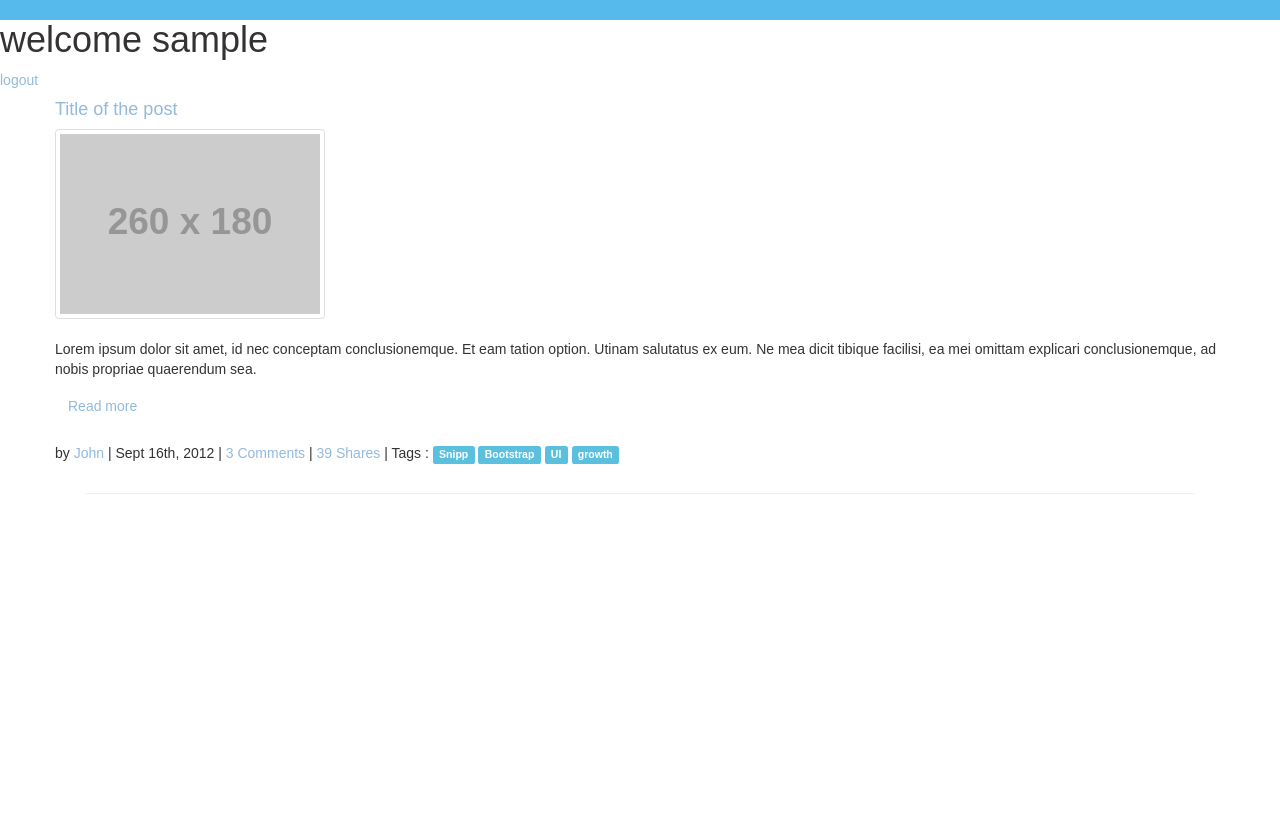
After one commit to RickOliwer/projekt-metodik-grupp-3, a PHP site: page /home.php in a window 1280 px wide. The commit adds this page. Run offline with PHP 8.4, Linux system fonts and the light colour scheme; the visitor is signed in with stand-in values (Sample User, id 1); some libraries are stand-ins or nearby versions.

Commit message:
fixed session

```diff
--- a/instalight/function.php
+++ b/instalight/function.php
@@ -12,6 +12,7 @@ function saveToDB($pdo, $tableName, $newData){
         ':' . implode(', :', array_keys($newData))
     );
 
-    $statement = $pdo->prepare($sql);
-    $statement->execute($newData);
+    $stmt = $pdo->prepare($sql);
+    $stmt->execute($newData);
+
 }
--- a/instalight/header.php
+++ b/instalight/header.php
@@ -1,4 +1,10 @@
 <?php
+session_start();
+// Check if the user is already logged in, if yes then redirect him to welcome page
+if (!isset($_SESSION['loggedin'])) {
+    header('Location: index.html');
+    exit;
+}
 ?>
 
 <!DOCTYPE html>
@@ -9,6 +15,9 @@
     <meta name="viewport" content="width=device-width, initial-scale=1.0">
     <title>Document</title>
     <link rel="stylesheet" href="https://maxcdn.bootstrapcdn.com/bootstrap/4.0.0/css/bootstrap.min.css" integrity="sha384-Gn5384xqQ1aoWXA+058RXPxPg6fy4IWvTNh0E263XmFcJlSAwiGgFAW/dAiS6JXm" crossorigin="anonymous">
+    <link href="//netdna.bootstrapcdn.com/twitter-bootstrap/2.3.2/css/bootstrap-combined.min.css" rel="stylesheet" id="bootstrap-css">
     <link href="style.css" rel="stylesheet" type="text/css">
+    <script src="//netdna.bootstrapcdn.com/twitter-bootstrap/2.3.2/js/bootstrap.min.js"></script>
+    <script src="//code.jquery.com/jquery-1.11.1.min.js"></script>
 </head>
 <body>
--- /dev/null
+++ b/instalight/home.php
@@ -0,0 +1,48 @@
+<?php
+
+
+require_once 'header.php';
+?>
+
+<h1>welcome <?php echo $_SESSION['user']['username']?></h1>
+<a href="logout.php">logout</a>
+
+<div class="container">
+<div class="row">
+  <div class="span12">
+    <div class="row">
+      <div class="span8">
+        <h4><strong><a href="#">Title of the post</a></strong></h4>
+      </div>
+    </div>
+    <div class="row">
+      <div class="span2">
+        <a href="#" class="thumbnail">
+            <img src="http://placehold.it/260x180" alt="">
+        </a>
+      </div>
+      <div class="span10">
+        <p>
+          Lorem ipsum dolor sit amet, id nec conceptam conclusionemque. Et eam tation option. Utinam salutatus ex eum. Ne mea dicit tibique facilisi, ea mei omittam explicari conclusionemque, ad nobis propriae quaerendum sea.
+        </p>
+        <p><a class="btn" href="#">Read more</a></p>
+      </div>
+    </div>
+    <div class="row">
+      <div class="span8">
+        <p></p>
+        <p>
+          <i class="icon-user"></i> by <a href="#">John</a>
+          | <i class="icon-calendar"></i> Sept 16th, 2012
+          | <i class="icon-comment"></i> <a href="#">3 Comments</a>
+          | <i class="icon-share"></i> <a href="#">39 Shares</a>
+          | <i class="icon-tags"></i> Tags : <a href="#"><span class="label label-info">Snipp</span></a>
+          <a href="#"><span class="label label-info">Bootstrap</span></a>
+          <a href="#"><span class="label label-info">UI</span></a>
+          <a href="#"><span class="label label-info">growth</span></a>
+        </p>
+      </div>
+    </div>
+  </div>
+</div>
+<hr>
--- /dev/null
+++ b/instalight/logout.php
@@ -0,0 +1,6 @@
+<?php
+
+    session_start();
+    session_destroy();
+
+    header('location: index.html');
--- /dev/null
+++ b/instalight/style.css
@@ -0,0 +1,261 @@
+/* BASIC */
+
+html {
+    background-color: #56baed;
+  }
+
+  body {
+    font-family: "Poppins", sans-serif;
+    height: 100vh;
+  }
+
+  a {
+    color: #92badd;
+    display:inline-block;
+    text-decoration: none;
+    font-weight: 400;
+  }
+
+  h2 {
+    text-align: center;
+    font-size: 16px;
+    font-weight: 600;
+    text-transform: uppercase;
+    display:inline-block;
+    margin: 40px 8px 10px 8px;
+    color: #cccccc;
+  }
+
+
+
+  /* STRUCTURE */
+
+  .wrapper {
+    display: flex;
+    align-items: center;
+    flex-direction: column;
+    justify-content: center;
+    width: 100%;
+    min-height: 100%;
+    padding: 20px;
+  }
+
+  #formContent {
+    -webkit-border-radius: 10px 10px 10px 10px;
+    border-radius: 10px 10px 10px 10px;
+    background: #fff;
+    padding: 30px;
+    width: 90%;
+    max-width: 450px;
+    position: relative;
+    padding: 0px;
+    -webkit-box-shadow: 0 30px 60px 0 rgba(0,0,0,0.3);
+    box-shadow: 0 30px 60px 0 rgba(0,0,0,0.3);
+    text-align: center;
+  }
+
+  #formFooter {
+    background-color: #f6f6f6;
+    border-top: 1px solid #dce8f1;
+    padding: 25px;
+    text-align: center;
+    -webkit-border-radius: 0 0 10px 10px;
+    border-radius: 0 0 10px 10px;
+  }
+
+
+
+  /* TABS */
+
+  h2.inactive {
+    color: #cccccc;
+  }
+
+  h2.active {
+    color: #0d0d0d;
+    border-bottom: 2px solid #5fbae9;
+  }
+
+
+
+  /* FORM TYPOGRAPHY*/
+
+  input[type=button], input[type=submit], input[type=reset]  {
+    background-color: #56baed;
+    border: none;
+    color: white;
+    padding: 15px 80px;
+    text-align: center;
+    text-decoration: none;
+    display: inline-block;
+    text-transform: uppercase;
+    font-size: 13px;
+    -webkit-box-shadow: 0 10px 30px 0 rgba(95,186,233,0.4);
+    box-shadow: 0 10px 30px 0 rgba(95,186,233,0.4);
+    -webkit-border-radius: 5px 5px 5px 5px;
+    border-radius: 5px 5px 5px 5px;
+    margin: 5px 20px 40px 20px;
+    -webkit-transition: all 0.3s ease-in-out;
+    -moz-transition: all 0.3s ease-in-out;
+    -ms-transition: all 0.3s ease-in-out;
+    -o-transition: all 0.3s ease-in-out;
+    transition: all 0.3s ease-in-out;
+  }
+
+  input[type=button]:hover, input[type=submit]:hover, input[type=reset]:hover  {
+    background-color: #39ace7;
+  }
+
+  input[type=button]:active, input[type=submit]:active, input[type=reset]:active  {
+    -moz-transform: scale(0.95);
+    -webkit-transform: scale(0.95);
+    -o-transform: scale(0.95);
+    -ms-transform: scale(0.95);
+    transform: scale(0.95);
+  }
+
+  input[type=text] {
+    background-color: #f6f6f6;
+    border: none;
+    color: #0d0d0d;
+    padding: 15px 32px;
+    text-align: center;
+    text-decoration: none;
+    display: inline-block;
+    font-size: 16px;
+    margin: 5px;
+    width: 85%;
+    border: 2px solid #f6f6f6;
+    -webkit-transition: all 0.5s ease-in-out;
+    -moz-transition: all 0.5s ease-in-out;
+    -ms-transition: all 0.5s ease-in-out;
+    -o-transition: all 0.5s ease-in-out;
+    transition: all 0.5s ease-in-out;
+    -webkit-border-radius: 5px 5px 5px 5px;
+    border-radius: 5px 5px 5px 5px;
+  }
+
+  input[type=text]:focus {
+    background-color: #fff;
+    border-bottom: 2px solid #5fbae9;
+  }
+
+  input[type=text]:placeholder {
+    color: #cccccc;
+  }
+
+
+
+  /* ANIMATIONS */
+
+  /* Simple CSS3 Fade-in-down Animation */
+  .fadeInDown {
+    -webkit-animation-name: fadeInDown;
+    animation-name: fadeInDown;
+    -webkit-animation-duration: 1s;
+    animation-duration: 1s;
+    -webkit-animation-fill-mode: both;
+    animation-fill-mode: both;
+  }
+
+  @-webkit-keyframes fadeInDown {
+    0% {
+      opacity: 0;
+      -webkit-transform: translate3d(0, -100%, 0);
+      transform: translate3d(0, -100%, 0);
+    }
+    100% {
+      opacity: 1;
+      -webkit-transform: none;
+      transform: none;
+    }
+  }
+
+  @keyframes fadeInDown {
+    0% {
+      opacity: 0;
+      -webkit-transform: translate3d(0, -100%, 0);
+      transform: translate3d(0, -100%, 0);
+    }
+    100% {
+      opacity: 1;
+      -webkit-transform: none;
+      transform: none;
+    }
+  }
+
+  /* Simple CSS3 Fade-in Animation */
+  @-webkit-keyframes fadeIn { from { opacity:0; } to { opacity:1; } }
+  @-moz-keyframes fadeIn { from { opacity:0; } to { opacity:1; } }
+  @keyframes fadeIn { from { opacity:0; } to { opacity:1; } }
+
+  .fadeIn {
+    opacity:0;
+    -webkit-animation:fadeIn ease-in 1;
+    -moz-animation:fadeIn ease-in 1;
+    animation:fadeIn ease-in 1;
+
+    -webkit-animation-fill-mode:forwards;
+    -moz-animation-fill-mode:forwards;
+    animation-fill-mode:forwards;
+
+    -webkit-animation-duration:1s;
+    -moz-animation-duration:1s;
+    animation-duration:1s;
+  }
+
+  .fadeIn.first {
+    -webkit-animation-delay: 0.4s;
+    -moz-animation-delay: 0.4s;
+    animation-delay: 0.4s;
+  }
+
+  .fadeIn.second {
+    -webkit-animation-delay: 0.6s;
+    -moz-animation-delay: 0.6s;
+    animation-delay: 0.6s;
+  }
+
+  .fadeIn.third {
+    -webkit-animation-delay: 0.8s;
+    -moz-animation-delay: 0.8s;
+    animation-delay: 0.8s;
+  }
+
+  .fadeIn.fourth {
+    -webkit-animation-delay: 1s;
+    -moz-animation-delay: 1s;
+    animation-delay: 1s;
+  }
+
+  /* Simple CSS3 Fade-in Animation */
+  .underlineHover:after {
+    display: block;
+    left: 0;
+    bottom: -10px;
+    width: 0;
+    height: 2px;
+    background-color: #56baed;
+    content: "";
+    transition: width 0.2s;
+  }
+
+  .underlineHover:hover {
+    color: #0d0d0d;
+  }
+
+  .underlineHover:hover:after{
+    width: 100%;
+  }
+
+
+
+  /* OTHERS */
+
+  *:focus {
+      outline: none;
+  }
+
+  #icon {
+    width:60%;
+  }
```
Also changed, not shown: instalight/index.html (+25 -0 lines), instalight/login.php (added, +21 -0 lines), instalight/signup.php (+6 -3 lines).
